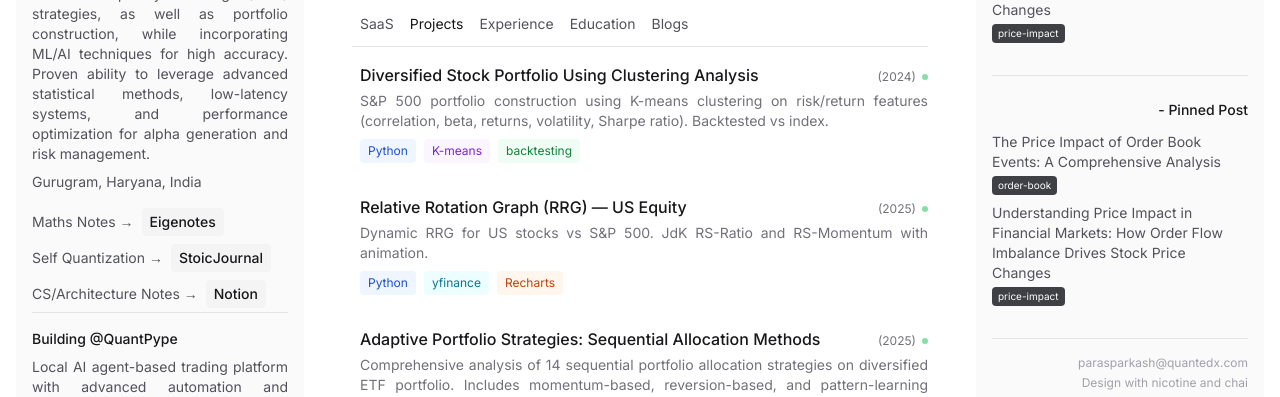
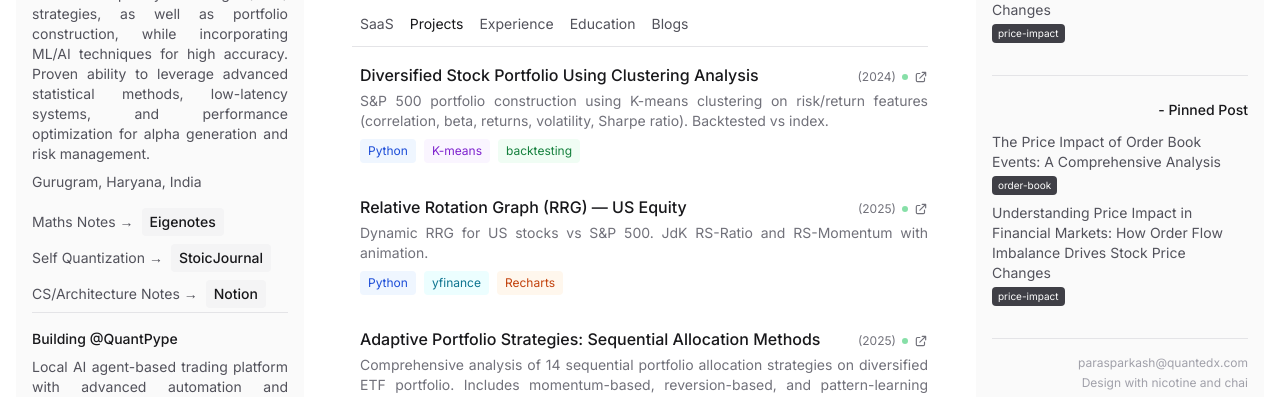
Before and after one commit to parasxparkash/parasxparkash.github.io, a Next.js app: page / in a window 1280 px wide. Both pictures are taken after a click on the button "Projects". Shown: the part 336-733 px from the top of the page. Built offline with nearby package versions, Linux system fonts and the light colour scheme.

Commit message:
Add links to research projects pointing to quantifiedtrader.com/projects

```diff
--- a/src/components/ResearchProjectsTab.tsx
+++ b/src/components/ResearchProjectsTab.tsx
@@ -6,6 +6,7 @@
       description: 'S&P 500 portfolio construction using K-means clustering on risk/return features (correlation, beta, returns, volatility, Sharpe ratio). Backtested vs index.',
       tags: ['Python', 'K-means', 'backtesting'],
       tagColors: ['blue', 'purple', 'green'],
+      website: 'https://quantifiedtrader.com/projects',
       status: 'active'
     },
     {
@@ -14,6 +15,7 @@
       description: 'Dynamic RRG for US stocks vs S&P 500. JdK RS-Ratio and RS-Momentum with animation.',
       tags: ['Python', 'yfinance', 'Recharts'],
       tagColors: ['blue', 'cyan', 'orange'],
+      website: 'https://quantifiedtrader.com/projects',
       status: 'active'
     },
     {
@@ -22,6 +24,7 @@
       description: 'Comprehensive analysis of 14 sequential portfolio allocation strategies on diversified ETF portfolio. Includes momentum-based, reversion-based, and pattern-learning approaches with transaction cost analysis.',
       tags: ['Python', 'sequential optimization', 'backtesting'],
       tagColors: ['blue', 'purple', 'green'],
+      website: 'https://quantifiedtrader.com/projects',
       status: 'active'
     },
     {
@@ -30,6 +33,7 @@
       description: 'Comprehensive market regime identification across 21 global indices using Gaussian Mixture Models (GMM) and Greedy Gaussian Segmentation (GSS). Detects bull, bear, and transition regimes for adaptive portfolio management.',
       tags: ['Python', 'GMM', 'GSS', 'regime detection'],
       tagColors: ['blue', 'purple', 'orange', 'cyan'],
+      website: 'https://quantifiedtrader.com/projects',
       status: 'active'
     }
   ]
@@ -59,6 +63,17 @@
                     {project.status === 'active' && (
                       <div className="w-1.5 h-1.5 bg-green-500 rounded animate-pulse" title="Active"></div>
                     )}
+                    <a
+                      href={project.website}
+                      target="_blank"
+                      rel="noopener noreferrer"
+                      className="text-xs text-zinc-500 dark:text-zinc-400 hover:text-zinc-900 dark:hover:text-zinc-100 transition-colors flex items-center"
+                      title={`View ${project.name}`}
+                    >
+                      <svg className="w-3.5 h-3.5" fill="none" stroke="currentColor" viewBox="0 0 24 24">
+                        <path strokeLinecap="round" strokeLinejoin="round" strokeWidth={2} d="M10 6H6a2 2 0 00-2 2v10a2 2 0 002 2h10a2 2 0 002-2v-4M14 4h6m0 0v6m0-6L10 14" />
+                      </svg>
+                    </a>
                   </div>
                 </div>
                 <p className="text-sm text-zinc-500 dark:text-zinc-400 mb-2 text-justify">{project.description}</p>
```
